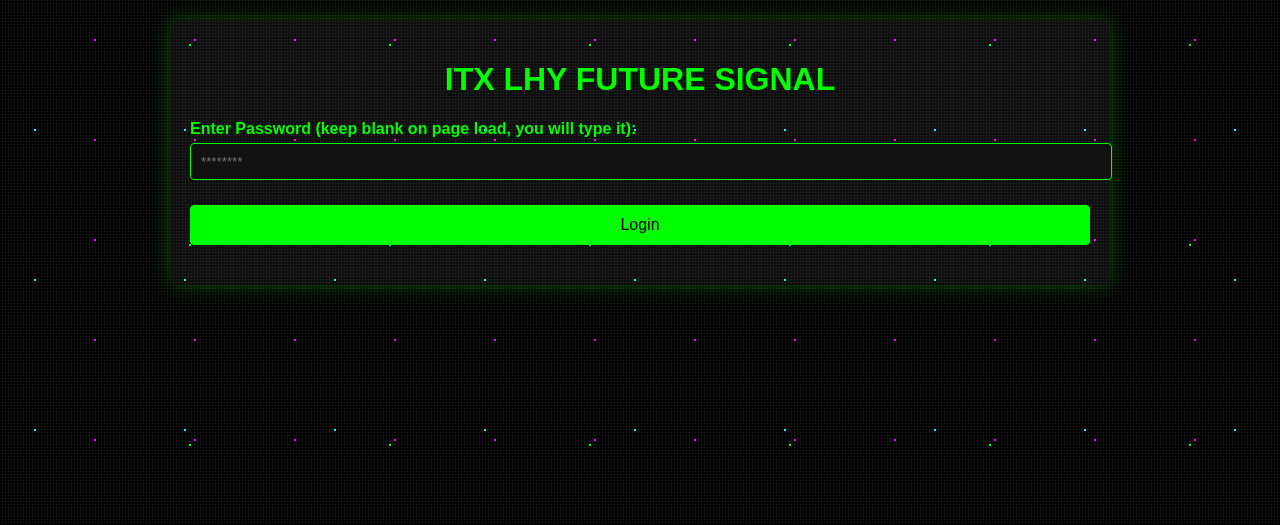
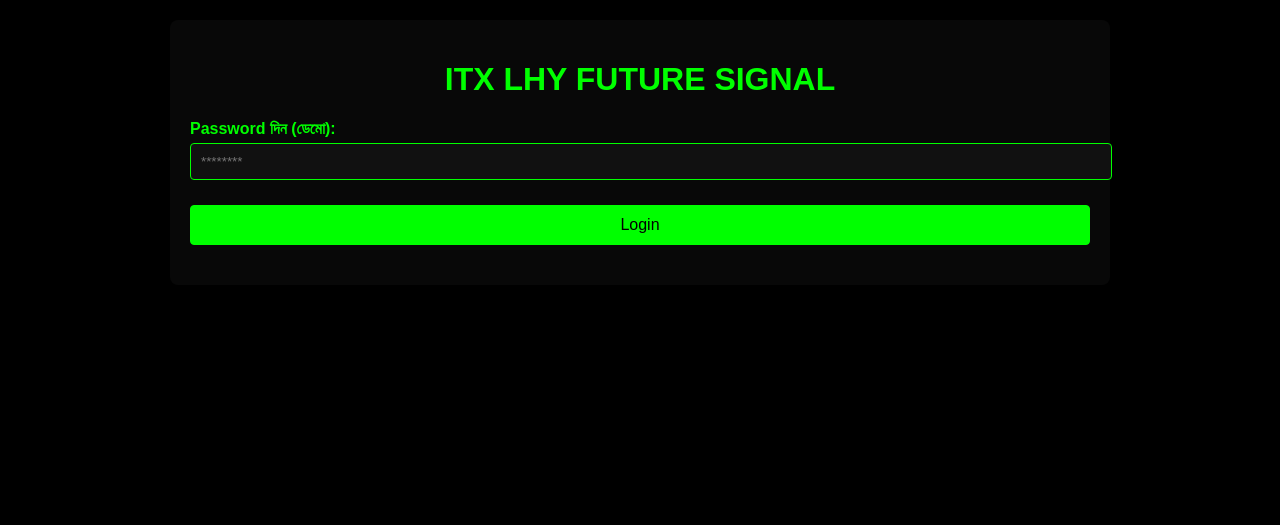
Before and after one commit to LhyMashrafe2007/lhy-future-signal, a Flask app: template templates/index.html in a window 1280 px wide. Shown: the top 525 px of the page. Run offline with Flask 3, Linux system fonts and the light colour scheme; the template is opened without the code that fills it, so the values that code supplies are empty.

Commit message:
Update index.html

```diff
--- a/templates/index.html
+++ b/templates/index.html
@@ -1,77 +1,44 @@
 <!DOCTYPE html>
-<html lang="en">
+<html lang="bn">
 <head>
   <meta charset="UTF-8"/>
   <meta name="viewport" content="width=device-width, initial-scale=1"/>
   <title>ITX LHY FUTURE SIGNAL</title>
   <style>
-    body {
-      font-family: Arial, sans-serif; margin: 0; padding: 0;
-      background: #000; color: #fff; overflow: hidden;
-    }
-    body::before {
-      content: ""; position: fixed; top:0; left:0; width:100%; height:100%;
-      background: radial-gradient(circle at center, rgba(255,255,255,0.1) 0%, transparent 70%),
-                  radial-gradient(circle, #0ff 1px, transparent 1px),
-                  radial-gradient(circle, #0f0 1px, transparent 1px),
-                  radial-gradient(circle, #f0f 1px, transparent 1px);
-      background-size: 3px 3px, 150px 150px, 200px 200px, 100px 100px;
-      animation: galaxy 60s linear infinite; z-index:-1;
-    }
-    @keyframes galaxy {
-      0% { background-position: 0 0, 0 0, 0 0, 0 0; }
-      100% { background-position: 500px 1000px, 1000px 500px, -1000px -500px, -500px -1000px; }
-    }
-    .container {
-      max-width: 900px; margin: 20px auto; background: rgba(255,255,255,0.05);
-      padding: 20px; border-radius: 8px; box-shadow: 0 0 20px rgba(0,255,0,0.3);
-    }
+    body { font-family: Arial, sans-serif; margin: 0; padding: 0; background: #000; color: #fff; }
+    .container { max-width: 900px; margin: 20px auto; background: rgba(255,255,255,0.03); padding: 20px; border-radius: 8px; }
     h1 { text-align: center; color: #00ff00; }
     label { font-weight: bold; margin-top: 10px; display: block; color: #0f0; }
-    input, select, button {
-      width: 100%; padding: 10px; margin: 5px 0 20px; border: 1px solid #0f0;
-      border-radius: 4px; background-color: #111; color: #0f0;
-    }
+    input, select, button { width: 100%; padding: 10px; margin: 5px 0 20px; border: 1px solid #0f0; border-radius: 4px; background-color: #111; color: #0f0; }
     button { background-color: #00ff00; color: black; font-size: 16px; cursor: pointer; }
-    button:hover { background-color: #00cc00; }
-    .results {
-      margin-top: 20px; max-height: 360px; overflow-y: auto; border: 1px solid #0f0;
-      padding: 10px; background-color: #001100; border-radius: 4px;
-    }
-    .signal {
-      background: #003300; border: 1px solid #0f0; padding: 10px; margin-bottom: 10px;
-      border-radius: 4px; color: #0f0; line-height: 1.4;
-      display: grid; grid-template-columns: 110px 130px 70px 1fr; gap: 6px;
-    }
+    .results { margin-top: 20px; max-height: 360px; overflow-y: auto; border: 1px solid #0f0; padding: 10px; background-color: #001100; border-radius: 4px; }
+    .signal { background: #003300; border: 1px solid #0f0; padding: 10px; margin-bottom: 10px; border-radius: 4px; color: #0f0; line-height: 1.4; display: grid; grid-template-columns: 110px 130px 70px 1fr; gap: 6px; }
     .muted { color: #9cff9c; font-size: 12px; }
-    #botSection { display: none; }
-    .error { color: red; font-size: 14px; margin-top: -10px; margin-bottom: 10px; }
     .row { display: grid; grid-template-columns: 1fr 1fr; gap: 12px; }
     @media (max-width: 700px) { .row { grid-template-columns: 1fr; } }
+    .error { color: #ff8080; }
   </style>
 </head>
 <body>
   <div class="container">
     <h1>ITX LHY FUTURE SIGNAL</h1>
 
-    <!-- Login Section -->
     <div id="loginSection">
-      <label for="licenseKey">Enter Password (keep blank on page load, you will type it):</label>
-      <input type="password" id="licenseKey" placeholder="********" required />
+      <label for="licenseKey">Password দিন (ডেমো):</label>
+      <input type="password" id="licenseKey" placeholder="********" />
       <button onclick="checkLicense()">Login</button>
-      <div class="error" id="errorMsg"></div>
+      <div id="errorMsg" class="error"></div>
     </div>
 
-    <!-- Bot Section -->
-    <div id="botSection">
+    <div id="botSection" style="display:none;">
       <div class="row">
         <div>
           <label for="numSignals">Number of Signals (max 10):</label>
-          <input type="number" id="numSignals" placeholder="10" value="10" min="1" max="10" required />
+          <input type="number" id="numSignals" placeholder="10" value="10" min="1" max="10" />
         </div>
         <div>
           <label for="signalDirection">Signal Direction:</label>
-          <select id="signalDirection" required>
+          <select id="signalDirection">
             <option value="BOTH">BOTH</option>
             <option value="CALL">CALL</option>
             <option value="PUT">PUT</option>
@@ -91,7 +58,7 @@
       </div>
 
       <label for="pairs">Select Forex Pairs (no OTC):</label>
-      <select id="pairs" multiple size="12" required>
+      <select id="pairs" multiple size="12">
         <option value="EUR/USD">EUR/USD</option>
         <option value="GBP/USD">GBP/USD</option>
         <option value="USD/JPY">USD/JPY</option>
@@ -119,24 +86,24 @@
       <button type="button" onclick="generateSignals()">Generate Signals</button>
 
       <div class="results" id="results"></div>
-      <div class="muted">* TP/SL ATR-ভিত্তিক; 1-মিনিট ডেটায় শব্দ কমাতে কড়া ফিল্টার প্রয়োগ করা হয়েছে।</div>
+      <div class="muted">* TP/SL ATR-ভিত্তিক; 1-মিনিট ডেটায় কষ্ট করে ফিল্টার লাগানো আছে।</div>
     </div>
   </div>
 
   <script>
     function checkLicense() {
       const license = document.getElementById('licenseKey').value.trim();
-      const errorMsg = document.getElementById('errorMsg');
-      // পাসওয়ার্ড: "Lhy Trader V4"
+      const err = document.getElementById('errorMsg');
       if (license === "Lhy Trader V4") {
         document.getElementById('loginSection').style.display = "none";
         document.getElementById('botSection').style.display = "block";
+        err.textContent = "";
       } else {
-        errorMsg.textContent = "Invalid Password!";
+        err.textContent = "Invalid Password!";
       }
     }
 
-    function generateSignals() {
+    async function generateSignals() {
       const numSignals = Math.min(parseInt(document.getElementById('numSignals').value || "10", 10), 10);
       const startTime = document.getElementById('startTime').value || "";
       const endTime   = document.getElementById('endTime').value || "";
@@ -151,22 +118,27 @@
       const resultsDiv = document.getElementById('results');
       resultsDiv.innerHTML = "Loading...";
 
-      fetch('/signals', {
-        method: 'POST',
-        headers: { 'Content-Type': 'application/json' },
-        body: JSON.stringify({ pairs, startTime, endTime, signalDirection: direction })
-      })
-      .then(res => res.json())
-      .then(data => {
+      try {
+        const res = await fetch('/signals', {
+          method: 'POST',
+          headers: { 'Content-Type': 'application/json' },
+          body: JSON.stringify({ pairs, startTime, endTime, signalDirection: direction, limit: numSignals })
+        });
+
+        const ct = res.headers.get('content-type') || '';
+        if (!ct.includes('application/json')) {
+          const text = await res.text();
+          throw new Error("Server did not return JSON. Response starts with: " + text.slice(0,200));
+        }
+
+        const data = await res.json();
         resultsDiv.innerHTML = '';
-        let signals = Array.isArray(data) ? data : [];
-        // ইউজারের চাওয়া সংখ্যায় ক্যাপ করুন
-        signals = signals.slice(0, numSignals);
+        const signals = (data && data.signals) ? data.signals.slice(0, numSignals) : [];
 
-        if (signals.length === 0) {
+        if (!signals || signals.length === 0) {
           const div = document.createElement("div");
           div.className = "signal";
-          div.textContent = "No signals matched filters. Try widening the time window or choose other pairs.";
+          div.textContent = "No signals matched filters. Try other pairs or widen time window.";
           resultsDiv.appendChild(div);
           return;
         }
@@ -175,9 +147,9 @@
           const box = document.createElement("div");
           box.className = "signal";
           box.innerHTML = `
-            <div><b>Time:</b> ${sig.time}</div>
-            <div><b>Pair:</b> ${sig.pair}</div>
-            <div><b>Type:</b> ${sig.type}</div>
+            <div><b>Time:</b> ${sig.time || ''}</div>
+            <div><b>Pair:</b> ${sig.pair || ''}</div>
+            <div><b>Type:</b> ${sig.type || ''}</div>
             <div>
               <div><b>Price:</b> ${sig.price}</div>
               <div><b>SL:</b> ${sig.sl} &nbsp; <b>TP:</b> ${sig.tp}</div>
@@ -186,14 +158,13 @@
           `;
           resultsDiv.appendChild(box);
         });
-      })
-      .catch(err => {
+      } catch (err) {
         resultsDiv.innerHTML = '';
         const div = document.createElement("div");
         div.className = "signal";
         div.textContent = "Error: " + (err?.message || err);
         resultsDiv.appendChild(div);
-      });
+      }
     }
   </script>
 </body>
```
